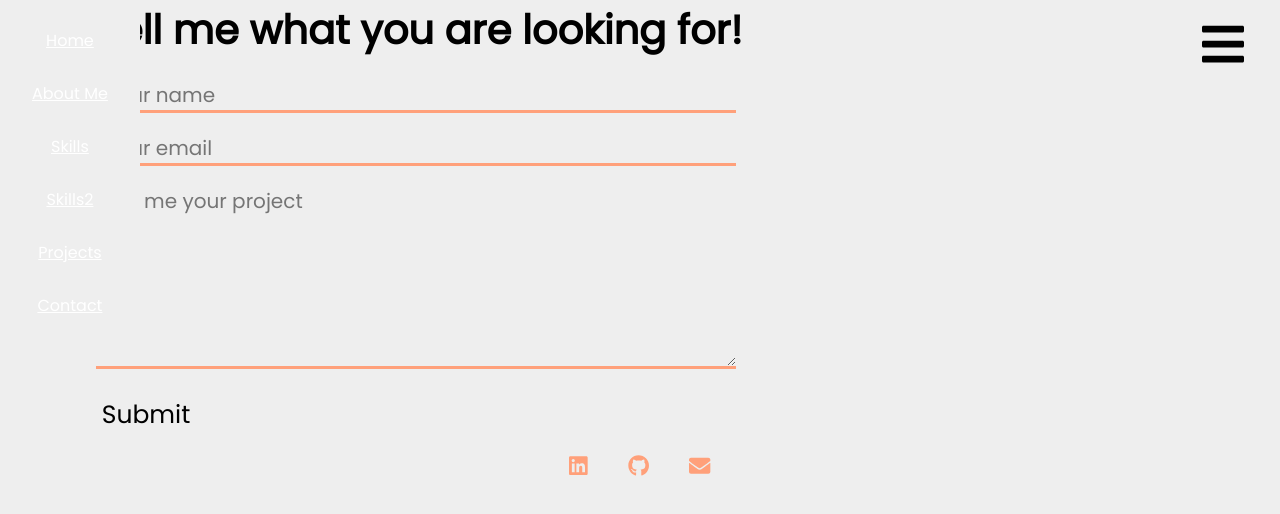
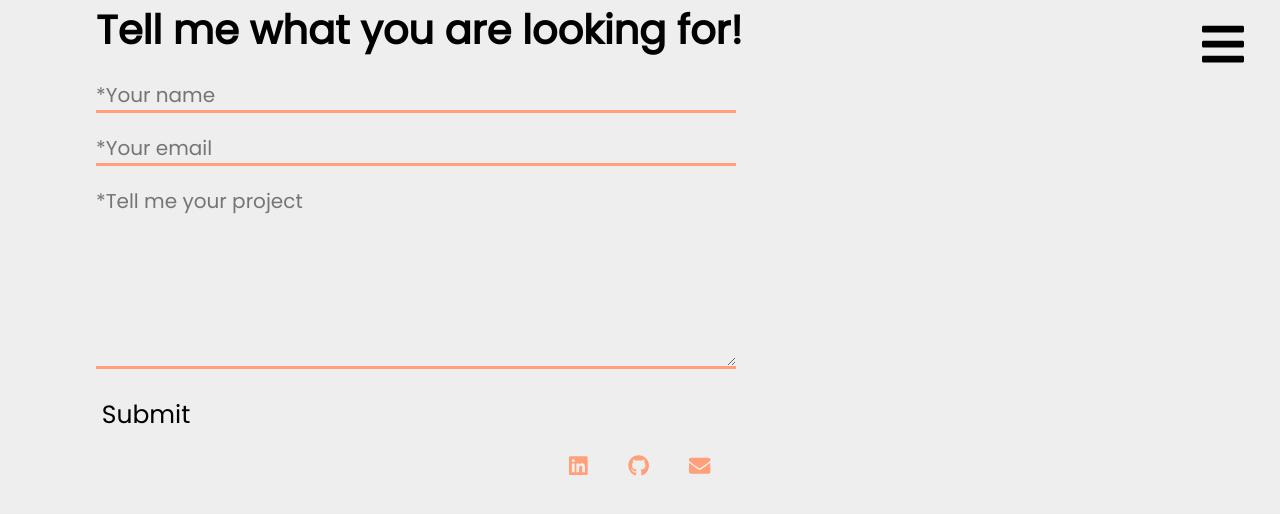
Before and after one commit to yuukanon/yuukamotobayashiprofile, a React (Create React App) app: page /contact in a window 1280 px wide. Shown: the top 514 px of the page. Built offline with nearby package versions, Linux system fonts and the light colour scheme.

Commit message:
navbar working

```diff
--- a/src/App.css
+++ b/src/App.css
@@ -19,12 +19,11 @@ h3 {
 
 /* Home */
 
-header {
+.home {
   position: relative;
-
 }
 
-header > img {
+.home > img {
   background: no-repeat center center/cover;
   height: auto;
   width: 100%;
@@ -32,7 +31,7 @@ header > img {
   opacity: .8;
 }
 
-/* Burger */
+/* Navbar */
 .burger {
   color: black;
   padding: 20px;
@@ -43,11 +42,14 @@ header > img {
   background: transparent;
 }
 
-/* Navbar */
 .navbar {
-  background-color: transparent;
+  background: white;
   overflow: hidden;
   position: absolute;
+  padding: 20px;
+  display: block;
+  justify-content: flex-end;
+  height: 100%;
 }
 
 ul, li {
@@ -55,10 +57,11 @@ ul, li {
   float: right;
   display: flex;
   flex-direction: column;
+  justify-content: flex-end;
   color: #f2f2f2;
   text-align: center;
   padding: 14px 16px;
-  /* position: relative; */
+  position: relative;
 }
 
 li:hover {
--- a/src/App.js
+++ b/src/App.js
@@ -1,7 +1,7 @@
 import React, { useState } from 'react';
 import './App.css';
 import { BrowserRouter as Router, Switch, Route } from 'react-router-dom';
-import Navbar from './components/Navbar';
+import Navbar2 from './components/Navbar2';
 import AboutMe from './components/AboutMe';
 import Skills from './components/Skills';
 import Skills2 from './components/Skills2';
@@ -20,7 +20,7 @@ function App() {
 
   return (
     <Router>
-      <Navbar />
+      <Navbar2 />
       <Switch>
         <Route exact path='/' component={Home} />
         <div className="main-body">
@@ -38,13 +38,13 @@ function App() {
 
 const Home = () => {
   return (
-    <header>
+    <div className="home">
       <img src="https://images.unsplash.com/photo-1489533119213-66a5cd877091?ixlib=rb-1.2.1&ixid=eyJhcHBfaWQiOjEyMDd9&auto=format&fit=crop&w=1502&q=80" alt="" />
       <div className='name'>
         <h3>Hello, I am Yuuka Motobayashi and</h3>
         <h1>Project Management Professinal, Front End Web Developer</h1>
       </div>
-    </header>
+    </div>
 
   )
 }
--- a/src/components/Navbar.js
+++ b/src/components/Navbar.js
@@ -1,32 +1,57 @@
-import React from 'react';
-import { Link } from 'react-router-dom';
-import { FontAwesomeIcon } from "@fortawesome/react-fontawesome";
-import { faBars } from '@fortawesome/free-solid-svg-icons';
-
-const Navbar = () => {
+// import React from 'react';
+// import { Link } from 'react-router-dom';
+// import { FontAwesomeIcon } from "@fortawesome/react-fontawesome";
+// import { faBars } from '@fortawesome/free-solid-svg-icons';
+// import { faTimes } from '@fortawesome/free-solid-svg-icons';
 
 
-  return(
-      <>
-        <div className="burger">
-          <FontAwesomeIcon icon={faBars} size='3x' />
-        </div>
+// class Navbar extends React.Component {
+//   constructor(props) {
+//     super(props);
+//     this.state = {
+//       isNavOn:false
+//     };
+//     this.handleClick=this.handleClick.bind(this)
+//   }
 
-       <div className="navbar">
-        <ul>
-          <li><Link to='/'>Home</Link></li>
-          <li><Link to='/aboutme'>About Me</Link></li>
-          <li><Link to='/skills'>Skills</Link></li>
-          <li><Link to='/skills2'>Skills2</Link></li>
-          <li><Link to='/projects'>Projects</Link></li>
-          <li><Link to='/contact'>Contact</Link></li>
-        </ul>
-       </div>
-      </>
+//   handleClick= (e) => {
+//     e.preventDefault();
+//     this.setState(prevState => ({ isNavOn: !prevState.isNavOn}))
 
-  )
-}
+//   }
+
+//   render() {
+//     return(
+//       <>
+//         <div className="burger"
+//         isNavOn={this.state.isNavOn}
+//         >
+//           <FontAwesomeIcon
+//           onClick={this.handleClick}
+//           icon={faBars} size='3x' />
+//         </div>
+
+//        <div onClick={this.handleClick}
+//         className="navbar">
+//         <ul>
+//           <FontAwesomeIcon
+//           icon={faTimes} size='3x' />
+//           <li><Link to='/'>Home</Link></li>
+//           <li><Link to='/aboutme'>About Me</Link></li>
+//           <li><Link to='/skills'>Skills</Link></li>
+//           <li><Link to='/skills2'>Skills2</Link></li>
+//           <li><Link to='/projects'>Projects</Link></li>
+//           <li><Link to='/contact'>Contact</Link></li>
+//         </ul>
+//        </div>
+//       </>
+//     )
+//   }
 
 
 
-export default Navbar;
+// }
+
+
+
+// export default Navbar;
--- a/src/components/Navbar2.js
+++ b/src/components/Navbar2.js
@@ -1,43 +1,23 @@
 import React from 'react';
-import { Link } from 'react-router-dom';
-import Burger from './Burger';
+import { FontAwesomeIcon } from "@fortawesome/react-fontawesome";
+import { faBars } from '@fortawesome/free-solid-svg-icons';
+import { faTimes } from '@fortawesome/free-solid-svg-icons';
 
-class Navbar2 extends React.Component {
-  constructor(props) {
-    super(props);
-    this.state = {
-      isNavShown: false
-    }
-    this.handleClick = this.handleClick.bind(this);
+function Navbar2(props) {
+  const isNavOn = false;
 
-  }
+  return(
+    <div className="burger">
+      <FontAwesomeIcon
+      isNavOn={isNavOn}
+      icon={faBars} size='3x' />
+    </div>
+  )
 
-  handleClick(event) {
-    event.preventDefault();
-    this.setState(prevState => ({isNavShown: !prevState.isNavShown}));
-  }
-
-  render() {
-    return(
-        <>
-         <Burger
-         isNavShown={this.state.isNavShown}/>
-          <div onClick={this.handleClick} className="navbar">
-            <ul>
-              <li><Link to='/'>Home</Link></li>
-              <li><Link to='/aboutme'>About Me</Link></li>
-              <li><Link to='/skills'>Skills</Link></li>
-              <li><Link to='/skills2'>Skills2</Link></li>
-              <li><Link to='/projects'>Projects</Link></li>
-              <li><Link to='/contact'>Contact</Link></li>
-            </ul>
-          </div>
-        </>
-
-    )
-
-  }
 }
 
 
+
+
+
 export default Navbar2;
```
